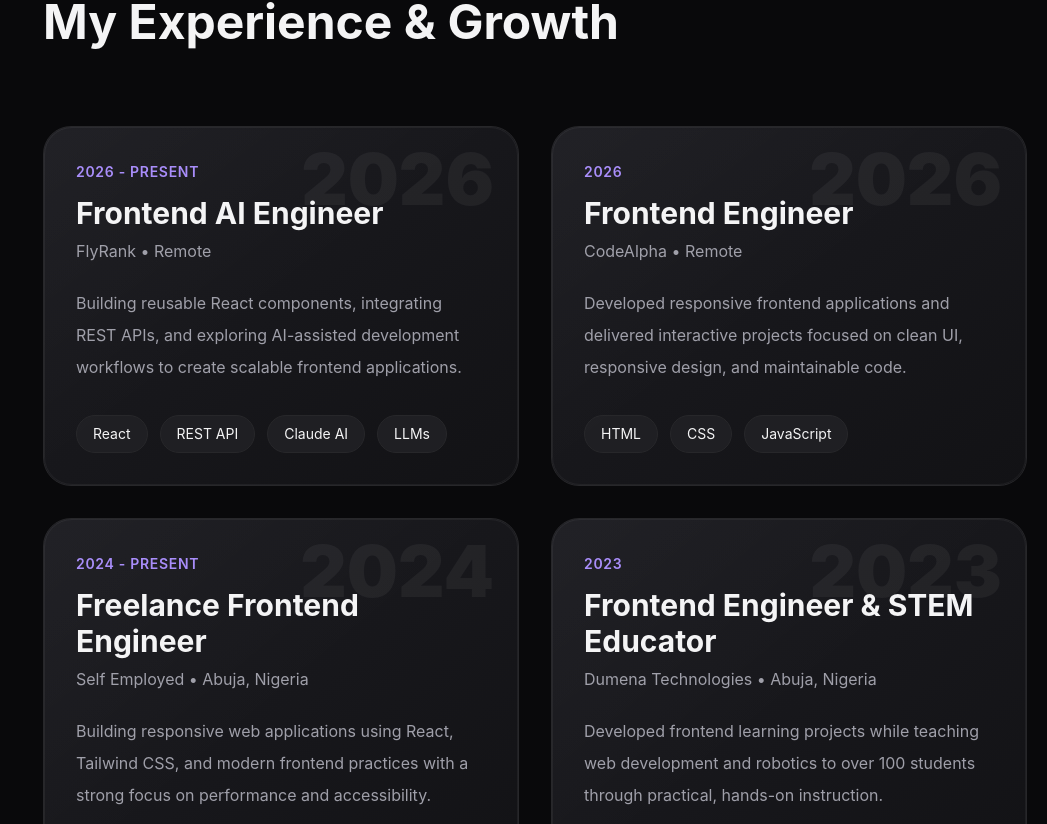
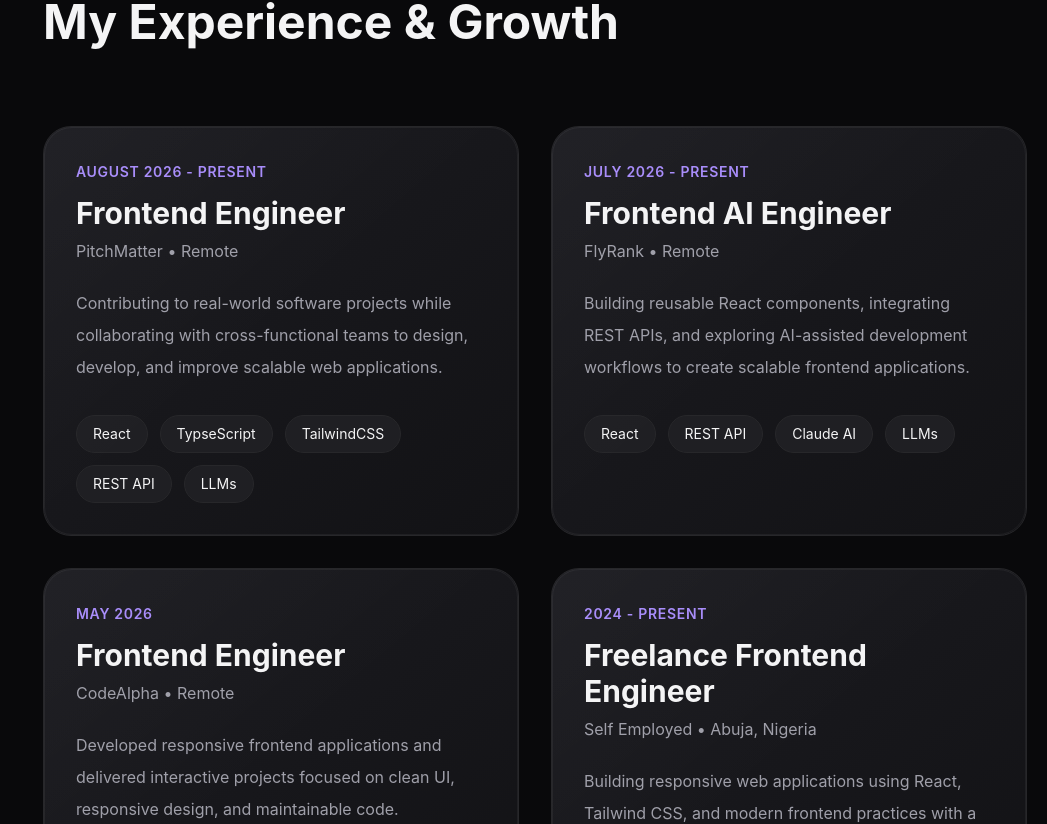
Before and after one commit to charlespharrell/meet_Charles, a React (Vite) app: page / in a window 1280 px wide. Shown: the part 1722-2546 px from the top of the page, without its empty margins (233-1280 px from the left). Built offline with nearby package versions, Linux system fonts and the light colour scheme.

Commit message:
updated portfolio

```diff
--- a/src/Components/ExperienceCard.tsx
+++ b/src/Components/ExperienceCard.tsx
@@ -28,11 +28,6 @@
         <div className="absolute left-0 top-0 h-full w-full bg-linear-to-br from-white/3
                       via-transparent to-transparent pointer-events-none"/>
 
-            <div className="absolute right-6 top-4 text-7xl font-black text-white/5 select-none
-                            pointer-events-none">
-                              {year.slice(0, 4)}
-            </div>
-
     {/* Year */}
          <span className="text-sm font-semibold tracking-wider uppercase text-(--accent)"> {year}</span>
 
--- a/src/data/experience.ts
+++ b/src/data/experience.ts
@@ -1,6 +1,15 @@
 export const experiences = [
+   {
+    year: "August 2026 - Present",
+    role: "Frontend Engineer",
+    company: "PitchMatter",
+    location: "Remote",
+    description:
+      "Contributing to real-world software projects while collaborating with cross-functional teams to design, develop, and improve scalable web applications.",
+    skills: ["React", "TypseScript","TailwindCSS","REST API", "LLMs"],
+  },
   {
-    year: "2026 - Present",
+    year: "July 2026 - Present",
     role: "Frontend AI Engineer",
     company: "FlyRank",
     location: "Remote",
@@ -10,7 +19,7 @@
   },
 
   {
-    year: "2026",
+    year: "May 2026",
     role: "Frontend Engineer",
     company: "CodeAlpha",
     location: "Remote",
@@ -30,7 +39,7 @@
   },
 
   {
-    year: "2023",
+    year: "Jan 2023 – Oct 2023",
     role: "Frontend Engineer & STEM Educator",
     company: "Dumena Technologies",
     location: "Abuja, Nigeria",
@@ -40,7 +49,7 @@
   },
 
   {
-    year: "2022",
+    year: "Feb 2022 – Oct 2022",
     role: "Frontend Developer Intern",
     company: "New Horizons",
     location: "Lagos, Nigeria",
```
Also changed, not shown: src/data/projects.ts (+6 -6 lines).
